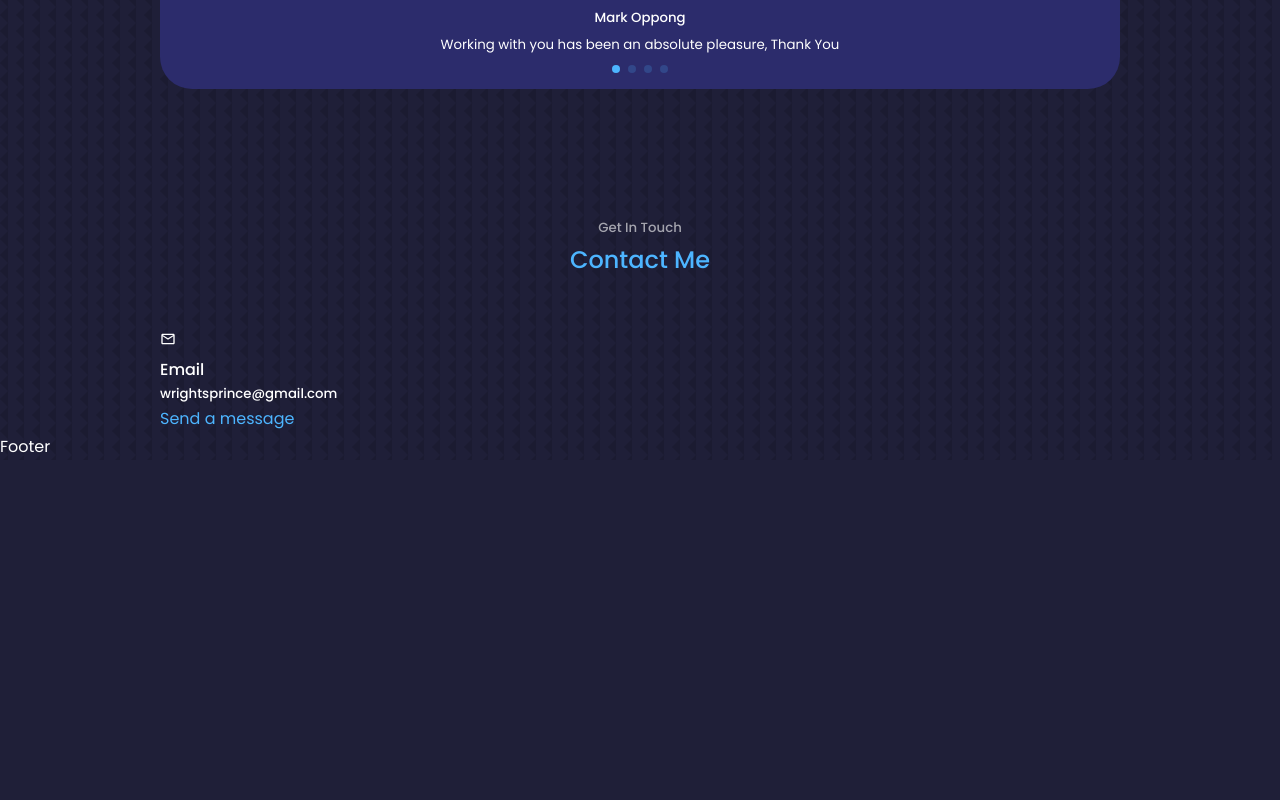
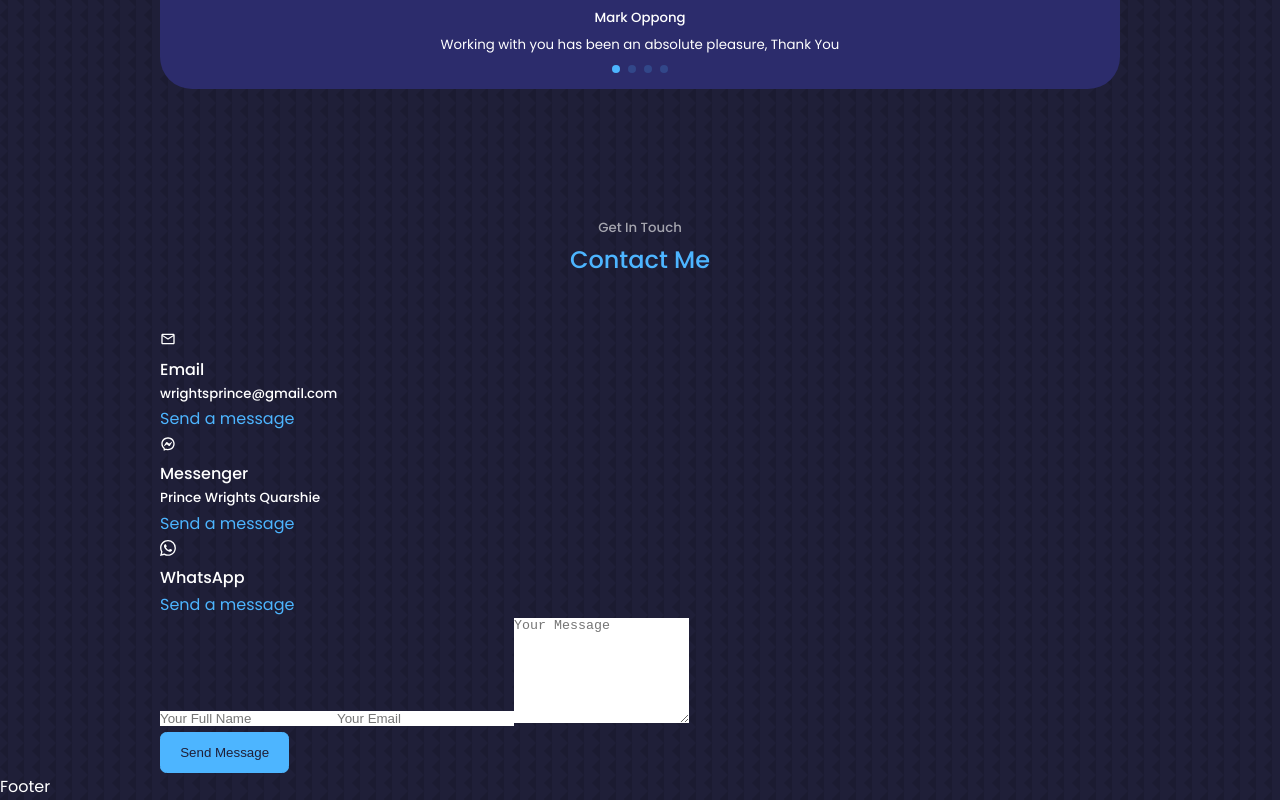
Before and after one commit to quarshie133/my-react-portfolio-website, a React (Create React App) app: page / in a window 1280 px wide. Shown: the part 4041-4841 px from the top of the page. Before the commit the page ends 4501 px from the top, so only its background shows below. Built offline with nearby package versions, Linux system fonts and the light colour scheme.

Commit message:
Contact layout

```diff
--- a/src/components/contact/Contact.jsx
+++ b/src/components/contact/Contact.jsx
@@ -1,6 +1,8 @@
 import React from "react";
 import "./contact.css";
 import { MdOutlineEmail } from "react-icons/md";
+import { RiMessengerLine } from "react-icons/ri";
+import { BsWhatsapp } from "react-icons/bs";
 
 const Contact = () => {
   return (
@@ -13,11 +15,37 @@
             <MdOutlineEmail />
             <h4>Email</h4>
             <h5>wrightsprince@gmail.com</h5>
-            <a href="mailto:wrightsprince@gmail.com">Send a message</a>
+            <a href="mailto:wrightsprince@gmail.com" target="_blank">
+              Send a message
+            </a>
+          </article>
+          <article className="contact__option">
+            <RiMessengerLine />
+            <h4>Messenger</h4>
+            <h5>Prince Wrights Quarshie</h5>
+            <a href="https://m.me/prince.wrightsquarshie" target="_blank">
+              Send a message
+            </a>
+          </article>
+          <article className="contact__option">
+            <BsWhatsapp />
+            <h4>WhatsApp</h4>
+            <a
+              href="https://api.whatsapp.com/send?phone+233272515799"
+              target="_blank"
+            >
+              Send a message
+            </a>
           </article>
         </div>
         {/* END OF CONTACT OPTIONS */}
-        <form action=""></form>
+        <form action="">
+          <input type="text" name="name" placeholder="Your Full Name" required />
+
+          <input type="email" placeholder="Your Email" required />
+          <textarea name="message" id="" rows="7" placeholder="Your Message" required></textarea>
+        </form>
+        <button type="submit" className="btn btn-primary">Send Message</button>
       </div>
     </section>
   );
```
